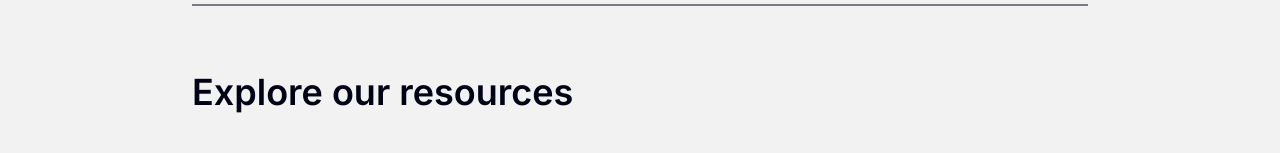
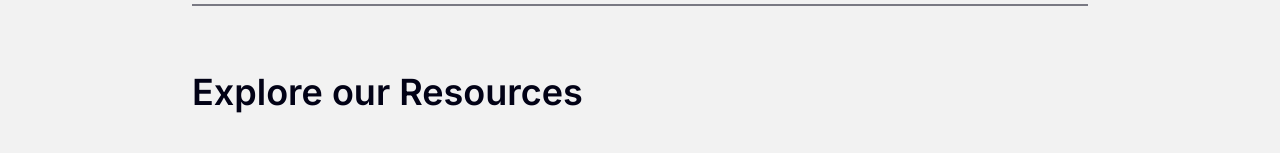
Before and after one commit to IWTechnologies/weareiw, a Next.js app in the folder nextjs-weareiw/: page /resources in a window 1280 px wide. Shown: the part 454-607 px from the top of the page. Built offline with nearby package versions, Linux system fonts and the light colour scheme.

Commit message:
resources page: small text update

```diff
--- a/nextjs-weareiw/src/app/resources/page.tsx
+++ b/nextjs-weareiw/src/app/resources/page.tsx
@@ -44,7 +44,7 @@ export default async function ResourcesPage() {
             <section className="w-full my-16 text-brand-black">
                 <div className="w-[70%] mx-auto flex flex-col gap-10">
                     <h2 className="">
-                        Explore our resources
+                        Explore our Resources
                     </h2>
                     <div className="w-full grid grid-cols-1 lg:grid-cols-2 gap-5">
                         {resourceCards.map((card) => (
```
